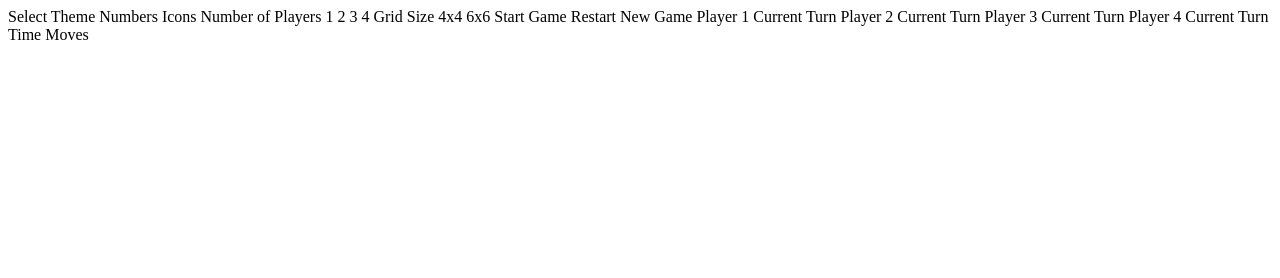
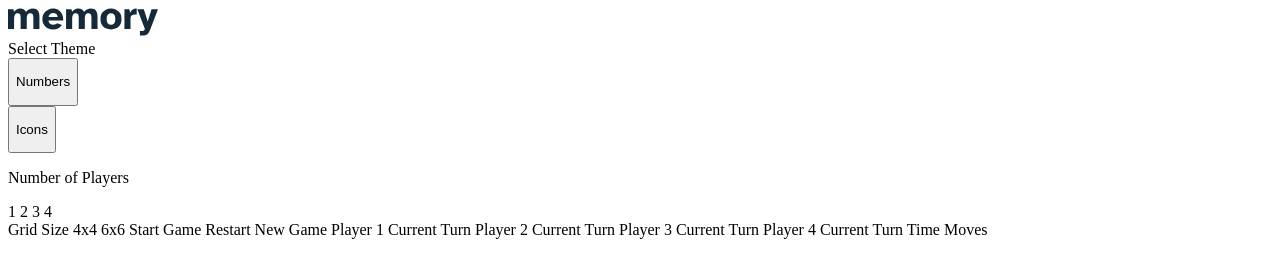
Before and after one commit to AmaliTech-Training-Academy/memory-game2, a plain HTML site: page starter-code/index.html in a window 1280 px wide. Drawn offline with Linux system fonts and the light colour scheme.

Commit message:
html framework

```diff
--- a/starter-code/index.html
+++ b/starter-code/index.html
@@ -9,18 +9,34 @@
   <title>Frontend Mentor | Memory game</title>
 </head>
 <body>
+  <div class="gamecontainer">
+    <div class="subcontainer">
+    <div class="gametitle">
+      <img src="./assets/logo.svg" alt="">
+    </div class = "theme">
+    Select Theme
+    </div >
+    <div class="buttons">
+    <div class="button1">
+    <button> <p> Numbers</p> </button>
+  </div>
+  <div class="button2">
+    <button> <p>  Icons</p></button>
+  </div>
+
+</div>
+
 
   <!-- Game setup start -->
 
-  Select Theme
-  Numbers
-  Icons
-
-  Number of Players
+  <div class="count"><p> Number of Players</p>
   1
   2
   3
   4
+</div>
+
+
 
   Grid Size
   4x4
@@ -66,6 +82,7 @@
   <!-- Solo game time and moves counter end -->
 
   <!-- Game board end -->
+</div>
 
 
 </body>
```
Also changed, not shown: index.html (added), style.css (added).
